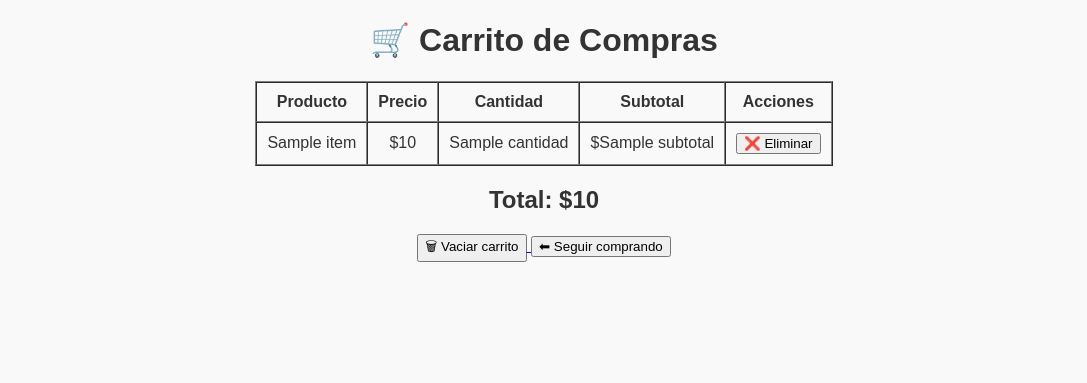
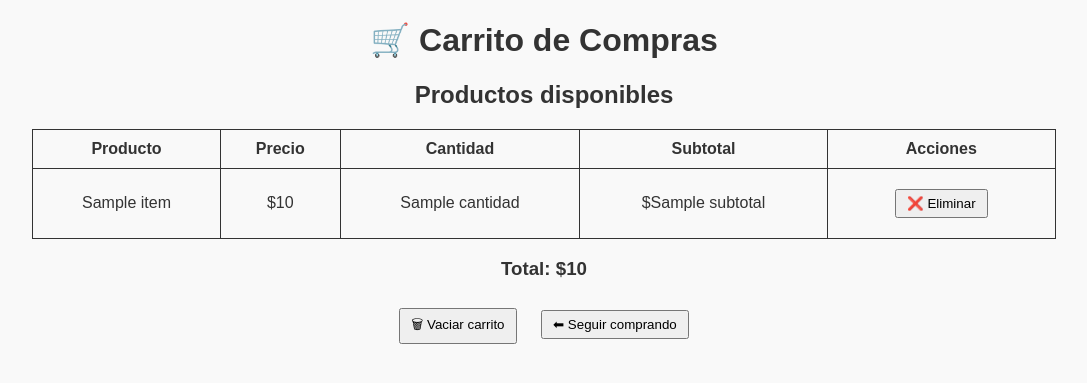
Before and after one commit to Smellerbe01/SQL, a Flask app: template tienda-sql/app/templates/cart.html in a window 1280 px wide. Shown: the top 383 px of the page, without its empty margins (96-1183 px from the left). Run offline with Flask 3, Linux system fonts and the light colour scheme; the template is opened without the code that fills it: most values are stand-ins (such as "Sample title", 1, 10 or a date in 2020); parts of the project's set-up code (start-up, migrations or seed data) failed here and were passed over.

Commit message:
el index y el cart .html funcionan, aun se debe revisar el comportamiento del cart, porque aun no se agregan los productos

```diff
--- a/tienda-sql/app/templates/cart.html
+++ b/tienda-sql/app/templates/cart.html
@@ -2,14 +2,41 @@
 <html lang="es">
 <head>
   <meta charset="UTF-8">
+  <meta name="viewport" content="width=device-width, initial-scale=1.0">
   <title>Carrito de Compras</title>
+
   <link rel="stylesheet" href="{{ url_for('static', filename='style.css') }}">
+
+  <style>
+    table {
+      width: 80%;
+      margin: auto;
+      border-collapse: collapse;
+    }
+    th, td {
+      border: 1px solid #333;
+      padding: 10px;
+      text-align: center;
+    }
+    button {
+      padding: 5px 10px;
+      cursor: pointer;
+    }
+    h1, h3 {
+      text-align: center;
+    }
+    a {
+      display: inline-block;
+      margin: 10px;
+      text-decoration: none;
+    }
+  </style>
 </head>
 <body>
   <h1>🛒 Carrito de Compras</h1>
-
+<h2>Productos disponibles</h2>
   {% if carrito %}
-    <table border="1" cellpadding="10" cellspacing="0" style="margin: auto; text-align: center;">
+    <table>
       <thead>
         <tr>
           <th>Producto</th>
@@ -36,23 +63,26 @@
       </tbody>
     </table>
 
-    <h2>Total: ${{ total }}</h2>
+    <h3>Total: ${{ total }}</h3>
 
     <!-- Vaciar carrito -->
+    <div style="text-align: center;">
       <a href="{{ url_for('routes.clear_cart') }}">
         <button>🗑 Vaciar carrito</button>
       </a>
-
-    <!-- Volver a tienda -->
       <a href="{{ url_for('routes.index') }}">
         <button>⬅ Seguir comprando</button>
       </a>
+    </div>
 
   {% else %}
-    <p>El carrito está vacío.</p>
+    <p style="text-align: center;">Tu carrito está vacío.</p>
+    <div style="text-align: center;">
       <a href="{{ url_for('routes.index') }}">
         <button>⬅ Volver a la tienda</button>
       </a>
+    </div>
   {% endif %}
+
 </body>
 </html>
--- a/tienda-sql/app/templates/index.html
+++ b/tienda-sql/app/templates/index.html
@@ -26,9 +26,7 @@
   </section>
 
 </main>
-  <a href="{{ url_for('routes.cart') }}">
-    <button>Ver carrito 🛒</button>
-  </a>
+  <a href="{{ url_for('routes.cart') }}">🛒 Ver Carrito</a>
   <footer>
     <p>© 2025 Tienda Básica. Todos los derechos reservados.</p>
   </footer>
```
Also changed, not shown: tienda-sql/app/routes.py (+60 -9 lines), tienda-sql/app/templates/compras.html (+17 -0 lines). Lines whose indentation alone changed are shown as unchanged.
